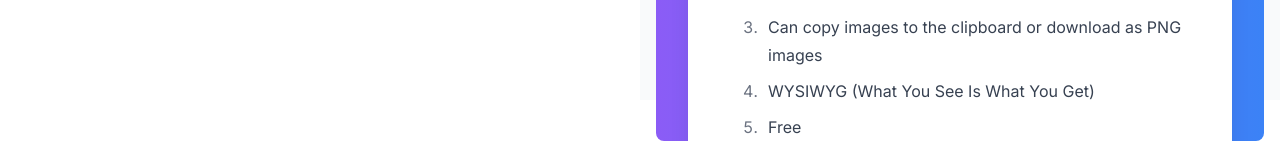
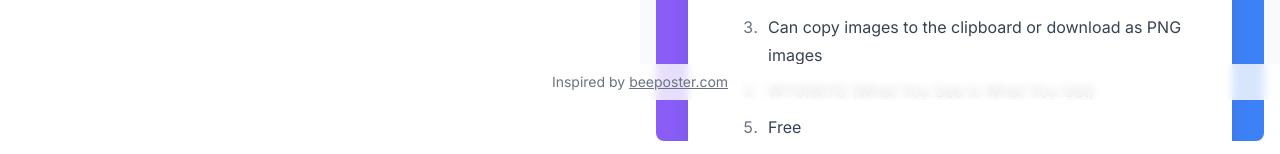
Before and after one commit to jeffltc/markdown-to-poster, a Next.js app: page / in a window 1280 px wide. Shown: the part 700-854 px from the top of the page. Built offline with nearby package versions, Linux system fonts and the light colour scheme.

Commit message:
add thanks

```diff
--- a/app/layout.tsx
+++ b/app/layout.tsx
@@ -34,7 +34,12 @@ export default function RootLayout({
           `}
         </Script>
       </head>
-      <body className={inter.className}>{children}</body>
+      <body className={inter.className}>
+        {children}
+        <footer className="fixed bottom-0 left-0 right-0 p-2 text-center text-sm text-gray-500 bg-white/80 backdrop-blur-sm">
+          Inspired by <a href="https://beeposter.com" target="_blank" rel="noopener noreferrer" className="underline hover:text-gray-700">beeposter.com</a>
+        </footer>
+      </body>
     </html>
   )
 }
```
